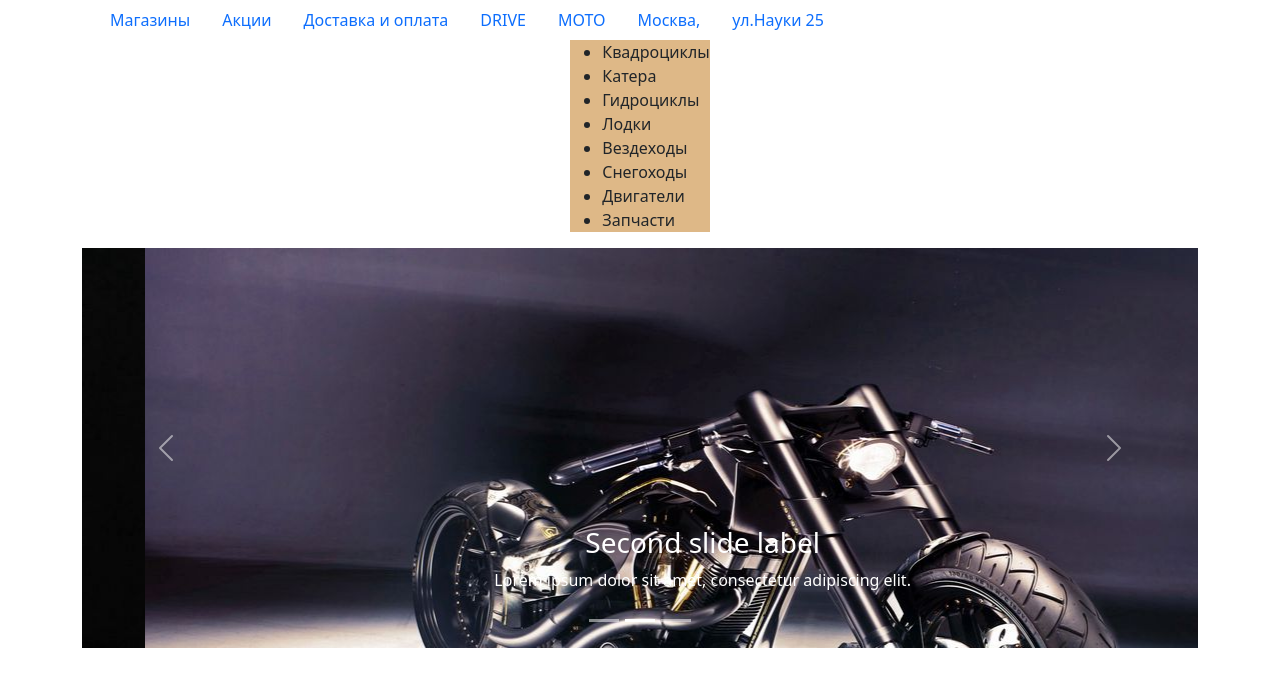
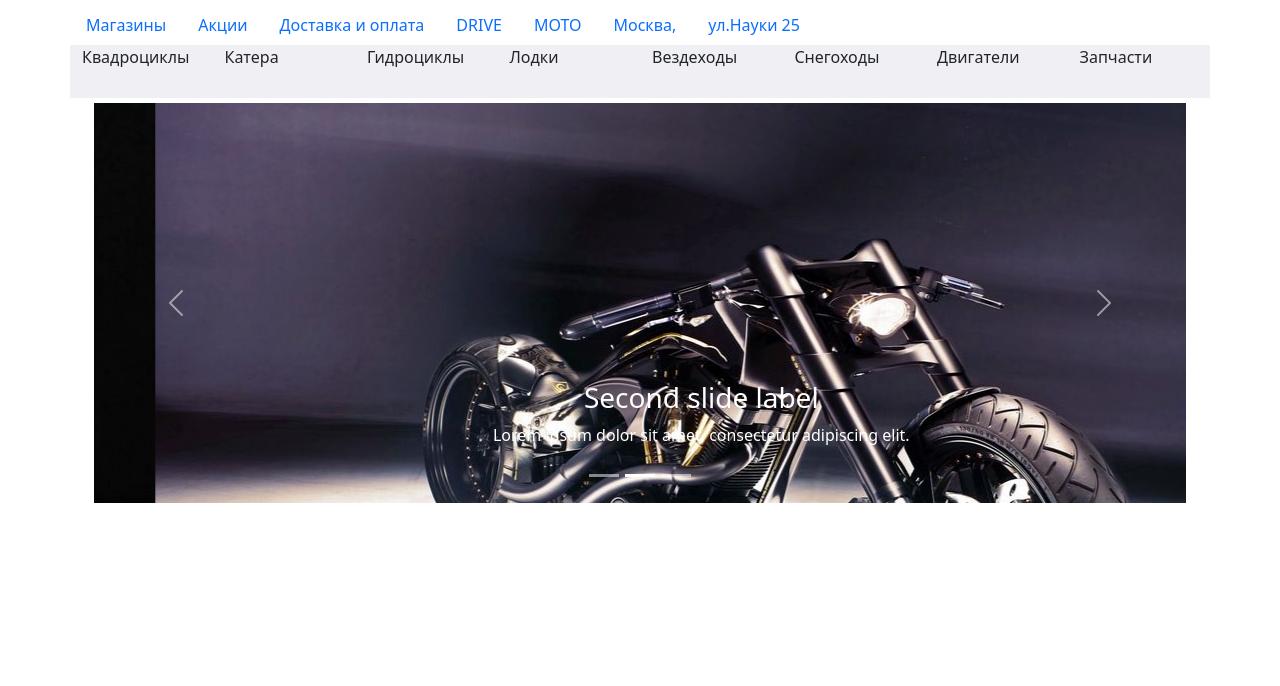
Before and after one commit to V-Ivanich/online_store, a React (Create React App) app: page / in a window 1280 px wide. Shown: the top 686 px of the page. Built offline with nearby package versions, Linux system fonts and the light colour scheme.

Commit message:
margins blocks

```diff
--- a/src/App.js
+++ b/src/App.js
@@ -1,14 +1,17 @@
 import React from 'react'
 import 'bootstrap/dist/css/bootstrap.min.css'
-import Header from './component/navBar/header'
-import Slider from './component/caruselBaner/carusel'
+import { Header } from './component/navBar'
+import { Slider } from './component/caruselBaner'
+import Container from 'react-bootstrap/Container'
 
 function App() {
   return (
-    <div className='container'>
+    <>
+      <Container />
       <Header />
       <Slider />
-    </div>
+      <Container />
+    </>
   )
 }
 
--- a/src/component/caruselBaner/carusel.jsx
+++ /dev/null
@@ -1,41 +0,0 @@
-import React from 'react'
-import Carousel from 'react-bootstrap/Carousel'
-import oneImg from '../../image/moto_1.jpg'
-import twoImg from '../../image/moto_2.jpg'
-import theeImg from '../../image/moto_3.jpg'
-
-const Slider = () => {
-  return (
-    <>
-      <Carousel>
-        <Carousel.Item style={{ height: '400px' }}>
-          <img className='d-block w-90' src={oneImg} alt='First slide' />
-          <Carousel.Caption>
-            <h3>First slide label</h3>
-            <p>Nulla vitae elit libero, a pharetra augue mollis interdum.</p>
-          </Carousel.Caption>
-        </Carousel.Item>
-        <Carousel.Item style={{ height: '400px' }}>
-          <img className='d-block w-90' src={twoImg} alt='Second slide' />
-
-          <Carousel.Caption>
-            <h3>Second slide label</h3>
-            <p>Lorem ipsum dolor sit amet, consectetur adipiscing elit.</p>
-          </Carousel.Caption>
-        </Carousel.Item>
-        <Carousel.Item style={{ height: '400px' }}>
-          <img className='d-block w-90' src={theeImg} alt='Third slide' />
-
-          <Carousel.Caption>
-            <h3>Third slide label</h3>
-            <p>
-              Praesent commodo cursus magna, vel scelerisque nisl consectetur.
-            </p>
-          </Carousel.Caption>
-        </Carousel.Item>
-      </Carousel>
-    </>
-  )
-}
-
-export default Slider
--- /dev/null
+++ b/src/component/caruselBaner/carusel.module.scss
@@ -0,0 +1,15 @@
+.baner_carusel {
+  display: flex;
+  max-width: 1171px;
+  margin: 5px auto;
+}
+.body_carusel {
+  max-width: 800px;
+  max-height: 400px;
+}
+.baner {
+  width: 265px;
+  height: 397px;
+  background-color: bisque;
+  margin-left: 36px;
+}
--- /dev/null
+++ b/src/component/caruselBaner/index.jsx
@@ -0,0 +1,49 @@
+import React from 'react'
+import Carousel from 'react-bootstrap/Carousel'
+import oneImg from '../../image/moto_1.jpg'
+import twoImg from '../../image/moto_2.jpg'
+import theeImg from '../../image/moto_3.jpg'
+import Container from 'react-bootstrap/Container'
+import styles from './carusel.module.scss'
+
+export const Slider = () => {
+  return (
+    <>
+      <Container className={styles.baner_carusel}>
+        <Container className={styles.body_carusel}>
+          <Carousel>
+            <Carousel.Item style={{ height: '400px' }}>
+              <img className='d-block' src={oneImg} alt='First slide' />
+              <Carousel.Caption>
+                <h3>First slide label</h3>
+                <p>
+                  Nulla vitae elit libero, a pharetra augue mollis interdum.
+                </p>
+              </Carousel.Caption>
+            </Carousel.Item>
+            <Carousel.Item style={{ height: '400px' }}>
+              <img className='d-block' src={twoImg} alt='Second slide' />
+
+              <Carousel.Caption>
+                <h3>Second slide label</h3>
+                <p>Lorem ipsum dolor sit amet, consectetur adipiscing elit.</p>
+              </Carousel.Caption>
+            </Carousel.Item>
+            <Carousel.Item style={{ height: '400px' }}>
+              <img className='d-block' src={theeImg} alt='Third slide' />
+
+              <Carousel.Caption>
+                <h3>Third slide label</h3>
+                <p>
+                  Praesent commodo cursus magna, vel scelerisque nisl
+                  consectetur.
+                </p>
+              </Carousel.Caption>
+            </Carousel.Item>
+          </Carousel>
+        </Container>
+        <div className={styles.baner}></div>
+      </Container>
+    </>
+  )
+}
--- a/src/component/navBar/header.jsx
+++ /dev/null
@@ -1,95 +0,0 @@
-import React from 'react'
-import styles from './header.module.scss'
-
-const Header = () => {
-  return (
-    <>
-      <div className='container'>
-        <ul className='nav'>
-          <li className='nav-item'>
-            <a className='nav-link active' aria-current='page' href='!#'>
-              Магазины
-            </a>
-          </li>
-          <li className='nav-item'>
-            <a className='nav-link' href='!#'>
-              Акции
-            </a>
-          </li>
-          <li className='nav-item'>
-            <a className='nav-link' href='/#'>
-              Доставка и оплата
-            </a>
-          </li>
-          <li className='nav-item'>
-            <a className='nav-link' href='!#'>
-              DRIVE
-            </a>
-          </li>
-          <li className='nav-item'>
-            <a className='nav-link' href='!#'>
-              MOTO
-            </a>
-          </li>
-          <li className='nav-item'>
-            <a className='nav-link' href='!#'>
-              Москва,
-            </a>
-          </li>
-          <li className='nav-item'>
-            <a className='nav-link' href='!#'>
-              ул.Науки 25
-            </a>
-          </li>
-        </ul>
-      </div>
-
-      <div className={styles.catalog}>
-        <ul className={styles.navline}>
-          <li className='nav-item'>
-            <a className='nav-link active' aria-current='page' href='!#'>
-              Квадроциклы
-            </a>
-          </li>
-          <li className='nav-item'>
-            <a className='nav-link' href='!#'>
-              Катера
-            </a>
-          </li>
-          <li className='nav-item'>
-            <a className='nav-link' href='!#'>
-              Гидроциклы
-            </a>
-          </li>
-          <li className='nav-item'>
-            <a className='nav-link' href='!#'>
-              Лодки
-            </a>
-          </li>
-          <li className='nav-item'>
-            <a className='nav-link' href='!#'>
-              Вездеходы
-            </a>
-          </li>
-          <li className='nav-item'>
-            <a className='nav-link' href='!#'>
-              Снегоходы
-            </a>
-          </li>
-          <li className='nav-item'>
-            <a className='nav-link' href='!#'>
-              Двигатели
-            </a>
-          </li>
-          <li className='nav-item'>
-            <a className='nav-link' href='!#'>
-              Запчасти
-            </a>
-          </li>
-        </ul>
-      </div>
-    </>
-  )
-}
-
-export default Header
--- a/src/component/navBar/header.module.scss
+++ b/src/component/navBar/header.module.scss
@@ -1,7 +1,9 @@
+.container {
+  max-width: 1171px;
+  margin: 5px auto;
+}
 .catalog {
-  background-color: burlywood;
-  justify-self: center;
+  height: 53px;
+  background-color: #F0F0F4;
+  justify-content: space-between;
 }
-.navline {
-  justify-content: center;
-}
--- /dev/null
+++ b/src/component/navBar/index.jsx
@@ -0,0 +1,96 @@
+import React from 'react'
+import Container from 'react-bootstrap/Container'
+import Row from 'react-bootstrap/Row'
+import Col from 'react-bootstrap/Col'
+import styles from './header.module.scss'
+
+export const Header = () => {
+  return (
+    <>
+      <Container className={styles.container}>
+        <Row>
+          <ul className='nav'>
+            <li className='nav-item'>
+              <a className='nav-link active' aria-current='page' href='!#'>
+                Магазины
+              </a>
+            </li>
+            <li className='nav-item'>
+              <a className='nav-link' href='!#'>
+                Акции
+              </a>
+            </li>
+            <li className='nav-item'>
+              <a className='nav-link' href='/#'>
+                Доставка и оплата
+              </a>
+            </li>
+            <li className='nav-item'>
+              <a className='nav-link' href='!#'>
+                DRIVE
+              </a>
+            </li>
+            <li className='nav-item'>
+              <a className='nav-link' href='!#'>
+                MOTO
+              </a>
+            </li>
+            <li className='nav-item'>
+              <a className='nav-link' href='!#'>
+                Москва,
+              </a>
+            </li>
+            <li className='nav-item'>
+              <a className='nav-link' href='!#'>
+                ул.Науки 25
+              </a>
+            </li>
+          </ul>
+        </Row>
+
+        <Row className={styles.catalog}>
+          <Col>
+            <a className='nav-link active' aria-current='page' href='!#'>
+              Квадроциклы
+            </a>
+          </Col>
+          <Col>
+            <a className='nav-link' href='!#'>
+              Катера
+            </a>
+          </Col>
+          <Col>
+            <a className='nav-link' href='!#'>
+              Гидроциклы
+            </a>
+          </Col>
+          <Col>
+            <a className='nav-link' href='!#'>
+              Лодки
+            </a>
+          </Col>
+          <Col>
+            <a className='nav-link' href='!#'>
+              Вездеходы
+            </a>
+          </Col>
+          <Col>
+            <a className='nav-link' href='!#'>
+              Снегоходы
+            </a>
+          </Col>
+          <Col>
+            <a className='nav-link' href='!#'>
+              Двигатели
+            </a>
+          </Col>
+          <Col>
+            <a className='nav-link' href='!#'>
+              Запчасти
+            </a>
+          </Col>
+        </Row>
+      </Container>
+    </>
+  )
+}
--- /dev/null
+++ b/src/component/sortSearch/index.jsx
@@ -0,0 +1,5 @@
+import React from 'react'
+
+export const SortSearch = () => {
+  return null
+}
```
